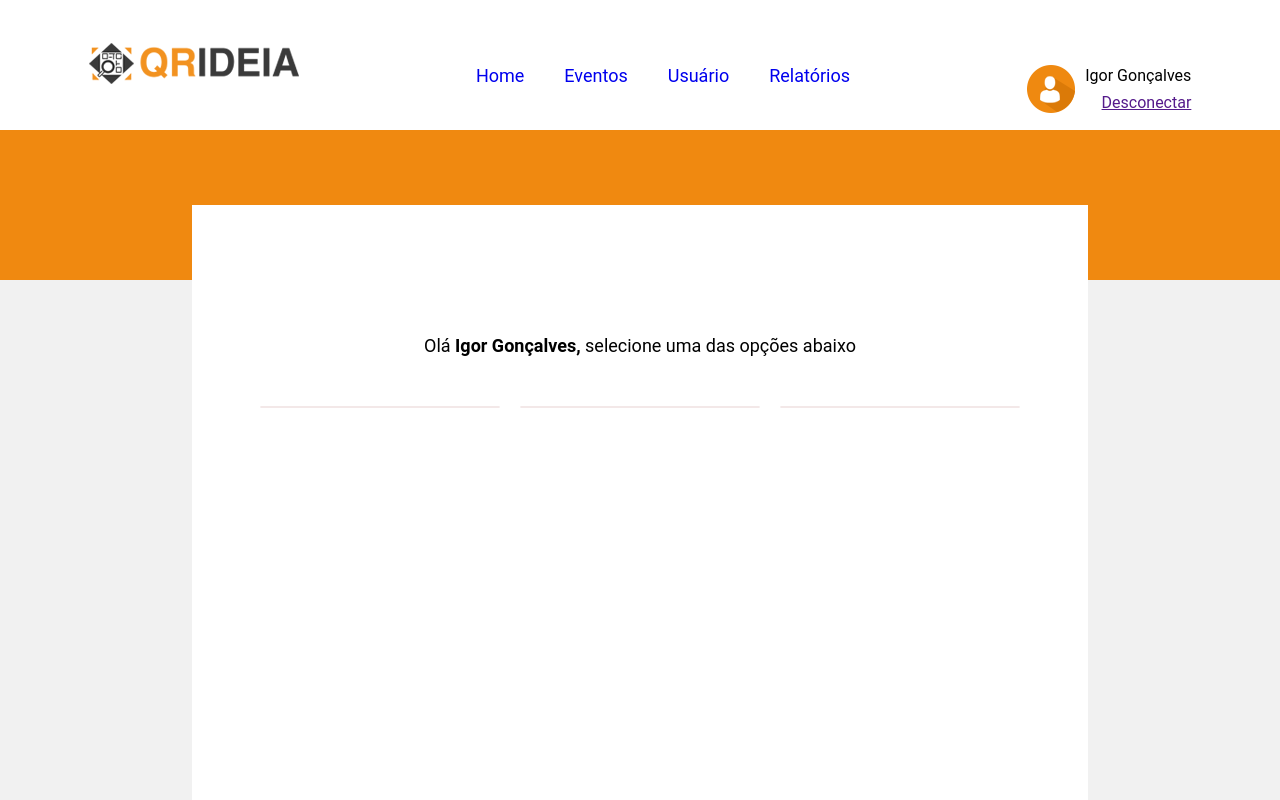
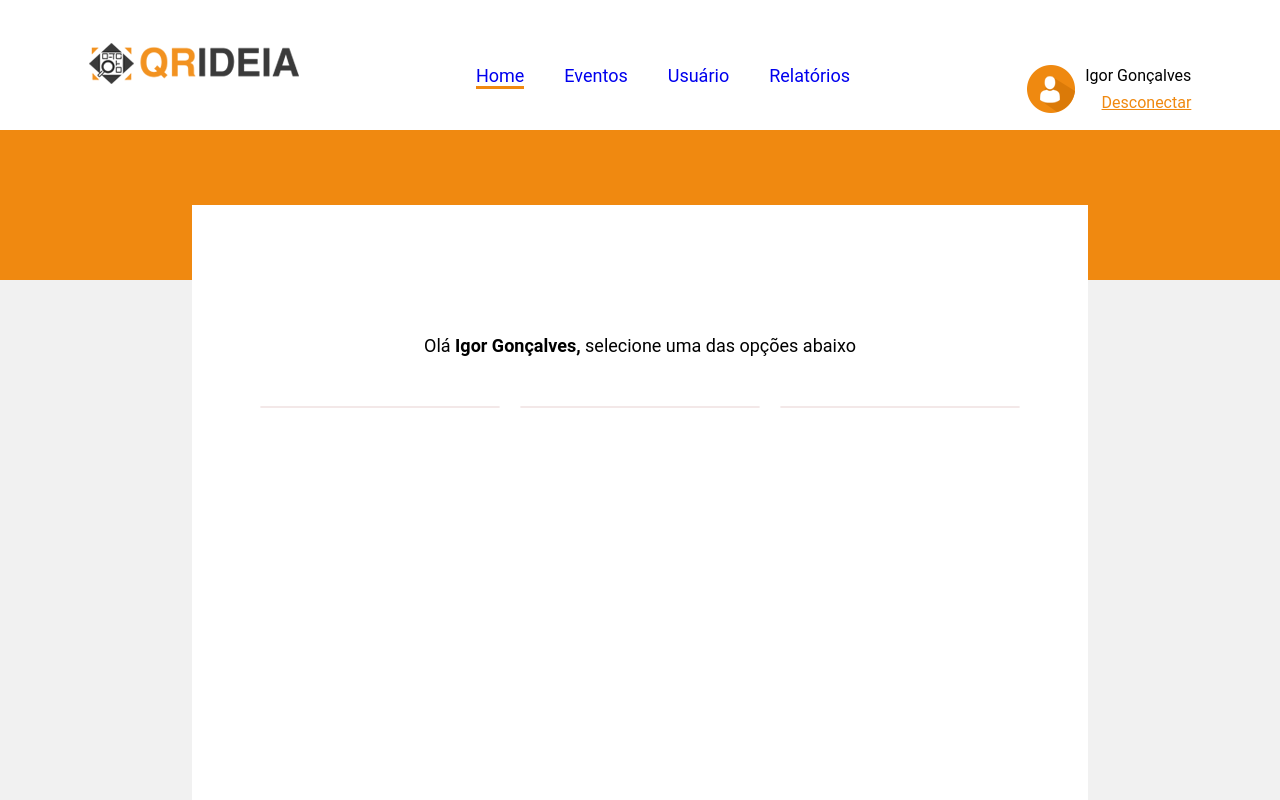
Before and after one commit to Diegoh-dev/Qr-ideia, a plain HTML site: page index.html in a window 1280 px wide. In both pictures the pointer is over the item "Home". Shown: the top 800 px of the page. Drawn offline with Linux system fonts and the light colour scheme; a web font is replaced by a local one.

Commit message:
aplicação do hover

```diff
--- a/style.css
+++ b/style.css
@@ -37,11 +37,16 @@ header{
     flex-wrap: wrap;
 }
 
+.nav-li:hover{
+    border-bottom: 3px solid #F08910;
+}
+
 #desconectar{
     display: block;
     margin-top: 8px;
     text-align: right;
     text-decoration: underline;
+    color: #F08910;
 
 }
 
```
Also changed, not shown: index.html (+3 -3 lines).
